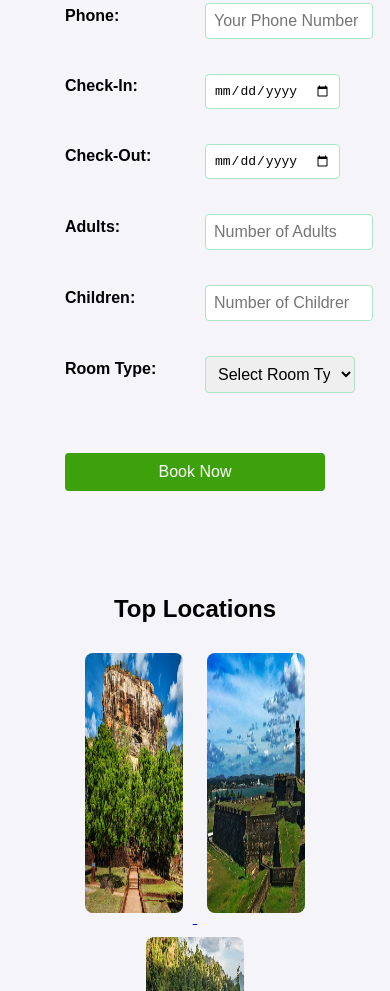
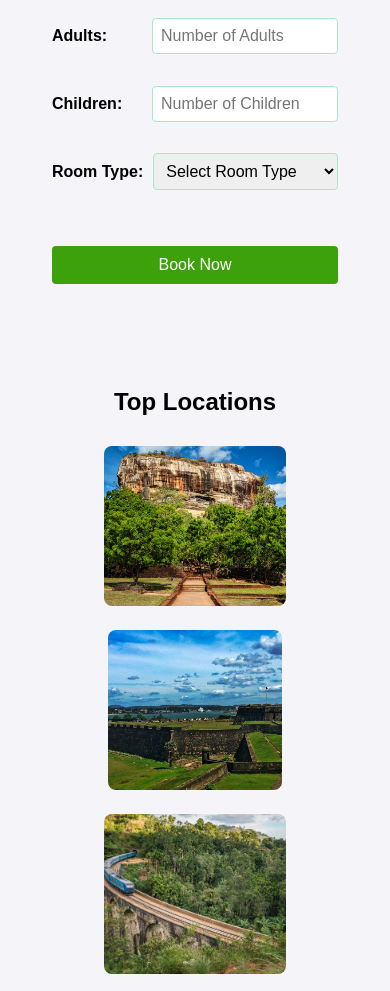
Before and after one commit to git596/Tourism-Website, a plain HTML site: page index.html in a window 390 px wide. Shown: the part 504-1495 px from the top of the page. Drawn offline with Linux system fonts and the light colour scheme.

Commit message:
completing the mobile responsivenes e everywhere

```diff
--- a/css/style.css
+++ b/css/style.css
@@ -54,35 +54,62 @@ section {
     }
   }
 
+  .gallery {
+    display: flex;
+    flex-wrap: wrap;
+    justify-content: center;
+  }
+
+
 .gallery img {
-    width: 30%;
+    width: 90%;
     height: 260px;
     margin: 10px;
     border-radius: 8px;
     transition: transform 0.2s;
+    /* padding-left: 10px;
+    padding-right: 10px; */
+    object-fit: cover;
 }
 
 .gallery img:hover {
     transform: scale(1.1);
 }
 
+/* Media query for small screens */
+@media (max-width: 768px) {
+    .gallery img {
+      width: 55%;
+      height: 70%;
+    }
+  }
+
+  /* Media query for very small screens */
+  @media (max-width: 480px) {
+    .gallery img {
+      width: 70%;
+      height: 160px;
+    }
+  }
+
 form {
     display: flex;
     flex-direction: column;
-    gap: 15px;
-    max-width: 300px;
+    gap: 10px;
+    max-width: 600px;
     margin: 0 auto;
 }
 
 .form-group {
     display: flex;
     align-items: center;
-    gap: 10px;
+    gap: 5px;
 }
 
 .form-group label {
-    min-width: 120px;
-    padding-right: 10px;
+    min-width: 90px;
+    padding-right: 5px;
+    padding-top: 10px;
     text-align: left;
     font-weight: bold;
 }
@@ -247,7 +274,7 @@ nav {
     }
     /* Style the dropdown menu for small screens */
     #dropdown-menu {
-      display: block;
+      display: none;
       position: relative;
       top: 0;
       left: 0;
@@ -273,8 +300,9 @@ nav {
     }
     /* Make the hamburger menu larger */
     .hamburger-menu {
-      width: 40px;
+      width: 30px;
       height: 40px;
+      padding-right: 5px;
     }
     .hamburger-menu .line {
       width: 40px;
@@ -344,7 +372,7 @@ nav {
       margin-bottom: 10px;
     }
     .contact-info p {
-      margin-bottom: 5px;
+      margin-bottom: 20px;
     }
   }
 
--- a/index.html
+++ b/index.html
@@ -153,7 +153,10 @@
           </div>
         </div>
         <div class="footer-right">
-          <!-- <img src="images/SL.jpg" alt="SL" style="width: 120px; height: 90px; border-radius: 20px;"> -->
+            <h1 style="font-size: medium; font-family: 'Segoe UI', Tahoma, Geneva, Verdana, sans-serif;">Follow us on</h1>
+            <span class="material-icons">facebook</span>
+            <!-- <span class="material-icons">instagram</span>
+            <span class="material-icons">telegram</span> -->
         </div>
       </div>
       <hr style="border-top: 1px solid #fff; margin-top: 20px;">
```
